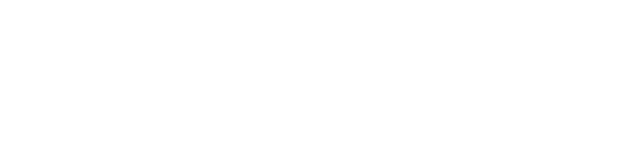
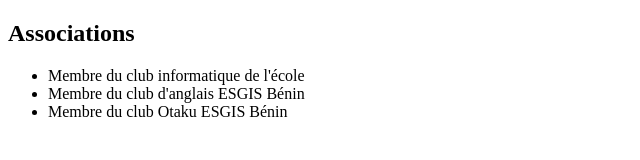
Before and after one commit to Rizkiath14/mon-cv, a plain HTML site: page index.html in a window 1280 px wide. Shown: the whole page, without its empty margins (0-640 px from the left). Drawn offline with Linux system fonts and the light colour scheme.

Commit message:
mise en place de la section associations

```diff
--- a/index.html
+++ b/index.html
@@ -6,6 +6,13 @@
   <title>Mon CV</title>
 </head>
 <body>
-
+  <section>
+  <h2>Associations</h2>
+  <ul>
+    <li>Membre du club informatique de l'école</li>
+    <li>Membre du club d'anglais ESGIS Bénin </li>
+    <li>Membre du club Otaku  ESGIS Bénin </li>
+  </ul>
+</section>
 </body>
 </html>
```
